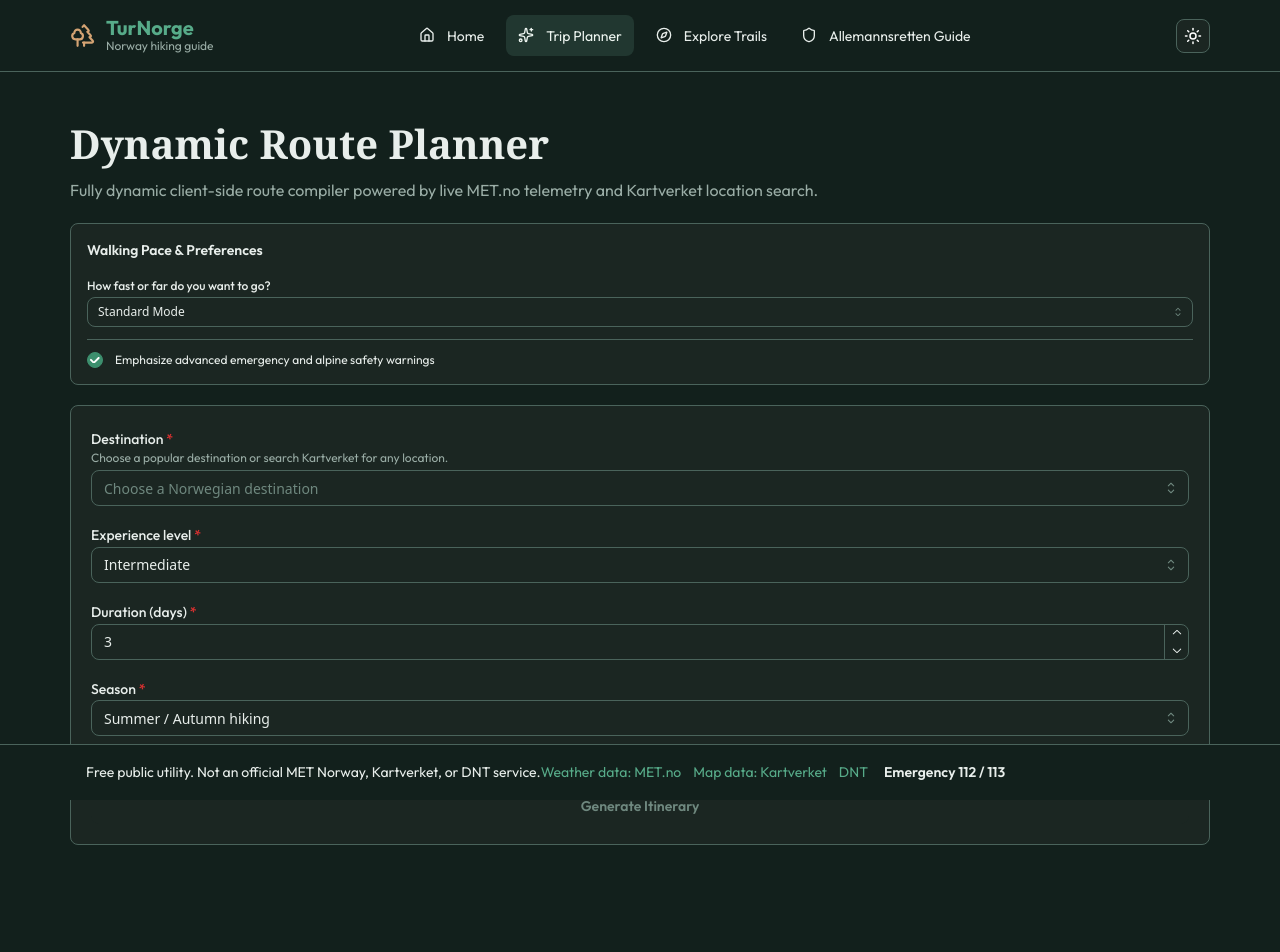
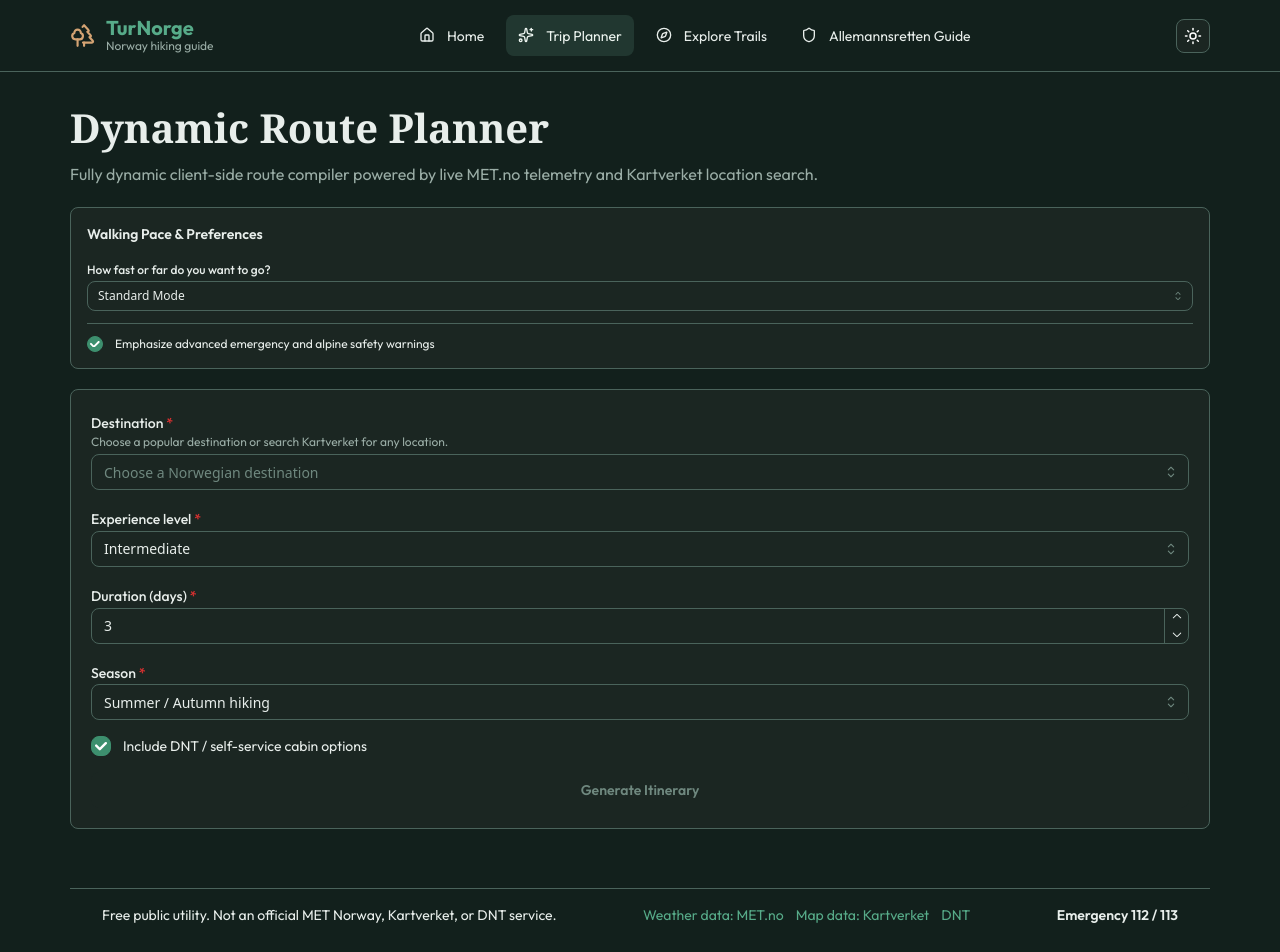
Before and after one commit to Nirush4/TurNorge, a React (Vite) app: page /planner in a window 1280 px wide. Shown: the top 952 px of the page. Built offline with nearby package versions, Linux system fonts and the light colour scheme; a web font is replaced by a local one.

Commit message:
fix: adjust container padding and layout for consistent styling across pages

```diff
--- a/src/components/AppFooter.tsx
+++ b/src/components/AppFooter.tsx
@@ -2,11 +2,19 @@ import { Anchor, Group, Text } from '@mantine/core';
 
 export function AppFooter() {
   return (
-    <Group h="100%" px="0" py="md" justify="space-between" wrap="wrap" gap="0">
+    <Group
+      h="100%"
+      px="md"
+      py="md"
+      justify="space-between"
+      wrap="wrap"
+      gap="0"
+      style={{ overflowX: 'hidden' }}
+    >
       <Text size="sm">
         Free public utility. Not an official MET Norway, Kartverket, or DNT service.
       </Text>
-      <Group gap="sm" pr="md">
+      <Group gap="sm">
         <Anchor href="https://www.met.no/" target="_blank" rel="noreferrer" size="sm">
           Weather data: MET.no
         </Anchor>
--- a/src/components/AppLayout.tsx
+++ b/src/components/AppLayout.tsx
@@ -1,5 +1,5 @@
 import { useState } from 'react';
-import { AppShell, Burger, Group, NavLink, Stack, Container } from '@mantine/core';
+import { AppShell, Burger, Group, NavLink, Stack, Container, Box } from '@mantine/core';
 import { Compass, Home, Shield, Sparkles, BookmarkCheck } from 'lucide-react';
 import { NavLink as RouterNavLink, Outlet } from 'react-router-dom';
 import { AccessibilityWrapper } from '@/components/AccessibilityWrapper';
@@ -32,7 +32,6 @@ export function AppLayout() {
     <AccessibilityWrapper>
       <AppShell
         header={{ height: { base: 62, sm: 72 } }}
-        footer={{ height: { base: 'auto', sm: 56 } }}
         navbar={{
           width: 280,
           breakpoint: 'md',
@@ -97,16 +96,39 @@ export function AppLayout() {
         </AppShell.Navbar>
 
         <AppShell.Main id="main-content" tabIndex={-1}>
-          <Container size="lg" p={0}>
-            <Outlet />
+          <Container
+            size="lg"
+            p={0}
+            style={{
+              minHeight: 'calc(100vh - 200px)',
+              display: 'flex',
+              flexDirection: 'column',
+              justifyContent: 'space-between',
+              overflowX: 'hidden',
+            }}
+          >
+            <div>
+              <Outlet />
+            </div>
+            <Box
+              component="footer"
+              style={{
+                width: '100vw',
+                position: 'relative',
+                left: '50%',
+                right: '50%',
+                marginLeft: '-50vw',
+                marginRight: '-50vw',
+                borderTop: '1px solid var(--mantine-color-default-border)',
+                overflowX: 'hidden',
+              }}
+            >
+              <Container size="lg" px="md">
+                <AppFooter />
+              </Container>
+            </Box>
           </Container>
         </AppShell.Main>
-
-        <AppShell.Footer>
-          <Container size="lg" h="100%" px="md" style={{ display: 'flex', alignItems: 'center' }}>
-            <AppFooter />
-          </Container>
-        </AppShell.Footer>
       </AppShell>
     </AccessibilityWrapper>
   );
--- a/src/pages/Explore.tsx
+++ b/src/pages/Explore.tsx
@@ -271,7 +271,7 @@ export function ExplorePage() {
   };
 
   return (
-    <Container size="lg" py="xl" px="0">
+    <Container size="lg" py="md" px="0" component="main" mih="100dvh">
       <Stack gap="lg">
         <div>
           <Title order={1} fz={{ base: '1.7rem', sm: '2.5rem' }} c={isDark ? '#eef4f1' : 'dark.7'}>
--- a/src/pages/Favorites.tsx
+++ b/src/pages/Favorites.tsx
@@ -21,7 +21,7 @@ export function Favorites(): JSX.Element {
 
   if (savedRoutes.length === 0) {
     return (
-      <Container size="md" py="xl" px="0">
+      <Container size="lg" py="md" px="0" component="main" mih="100dvh">
         <Title order={1} fz={{ base: '1.7rem', sm: '2.5rem' }} c={isDark ? '#eef4f1' : 'dark.7'}>
           Saved Favorites
         </Title>
@@ -35,7 +35,7 @@ export function Favorites(): JSX.Element {
   }
 
   return (
-    <Container size="md" py="xl" px="0">
+    <Container size="lg" py="md" px="0" component="main" mih="100dvh">
       <Group justify="space-between" mb="lg">
         <div>
           <Title order={1} fz={{ base: '1.7rem', sm: '2.5rem' }} c={isDark ? '#eef4f1' : 'dark.7'}>
--- a/src/pages/Home.tsx
+++ b/src/pages/Home.tsx
@@ -38,7 +38,7 @@ export function HomePage() {
   const isDark = colorScheme === 'dark';
 
   return (
-    <Container size="lg" py="xl" px="0" component="main">
+    <Container size="lg" py="md" px="0" component="main" mih="100dvh">
       <Stack gap="xl">
         <Card
           padding="xl"
--- a/src/pages/Planner.tsx
+++ b/src/pages/Planner.tsx
@@ -336,7 +336,7 @@ export function PlannerPage() {
   }));
 
   return (
-    <Container size="lg" py="xl" px="0" component="main">
+    <Container size="lg" pt="md" pb="xl" px="0" component="main" mih="100dvh">
       <Stack gap="lg">
         <header>
           <Title order={1} fz={{ base: '1.7rem', sm: '2.5rem' }}>
--- a/src/pages/Toolkit.tsx
+++ b/src/pages/Toolkit.tsx
@@ -40,7 +40,7 @@ export function ToolkitPage() {
   };
 
   return (
-    <Container size="lg" py="xl" px="0" component="main">
+    <Container size="lg" py="md" px="0" component="main" mih="100dvh">
       <Stack gap="lg">
         <section aria-labelledby="toolkit-heading">
           <Title order={1} fz={{ base: '1.7rem', sm: '2.5rem' }} c={isDark ? '#eef4f1' : 'dark.7'}>
@@ -57,7 +57,7 @@ export function ToolkitPage() {
         <SimpleGrid cols={{ base: 1, sm: 3 }} spacing="md">
           <Card withBorder padding="md" radius="md">
             <Group gap="xs" mb="xs">
-              <Compass size={18} color="#2d6a4f" aria-hidden="true" />
+              <Compass size={18} color="#2d7a4f" aria-hidden="true" />
               <Text fw={600} size="sm" c={isDark ? '#eef4f1' : 'dark.8'}>
                 Utmark vs. Innmark
               </Text>
@@ -97,7 +97,7 @@ export function ToolkitPage() {
 
         <Accordion variant="separated" defaultValue="roam">
           <Accordion.Item value="roam">
-            <Accordion.Control icon={<Compass size={16} color="#2d6a4f" aria-hidden="true" />}>
+            <Accordion.Control icon={<Compass size={16} color="#2d7a4f" aria-hidden="true" />}>
               <Text fw={600} c={isDark ? '#eef4f1' : 'dark.8'}>
                 The Right to Roam (Allemannsretten)
               </Text>
@@ -113,7 +113,7 @@ export function ToolkitPage() {
           </Accordion.Item>
 
           <Accordion.Item value="camp">
-            <Accordion.Control icon={<Backpack size={16} color="#2d6a4f" aria-hidden="true" />}>
+            <Accordion.Control icon={<Backpack size={16} color="#2d7a4f" aria-hidden="true" />}>
               <Text fw={600} c={isDark ? '#eef4f1' : 'dark.8'}>
                 Wild Camping Rules & Distance Limits
               </Text>
@@ -130,7 +130,7 @@ export function ToolkitPage() {
           </Accordion.Item>
 
           <Accordion.Item value="fire">
-            <Accordion.Control icon={<Flame size={16} color="#2d6a4f" aria-hidden="true" />}>
+            <Accordion.Control icon={<Flame size={16} color="#2d7a4f" aria-hidden="true" />}>
               <Text fw={600} c={isDark ? '#eef4f1' : 'dark.8'}>
                 Campfires & Outdoor Cooking Regulations
               </Text>
@@ -149,7 +149,7 @@ export function ToolkitPage() {
           </Accordion.Item>
 
           <Accordion.Item value="waste">
-            <Accordion.Control icon={<Droplets size={16} color="#2d6a4f" aria-hidden="true" />}>
+            <Accordion.Control icon={<Droplets size={16} color="#2d7a4f" aria-hidden="true" />}>
               <Text fw={600} c={isDark ? '#eef4f1' : 'dark.8'}>
                 Water Safety & Leave No Trace Waste
               </Text>
@@ -165,7 +165,7 @@ export function ToolkitPage() {
           </Accordion.Item>
 
           <Accordion.Item value="emergency">
-            <Accordion.Control icon={<PhoneCall size={16} color="#2d6a4f" aria-hidden="true" />}>
+            <Accordion.Control icon={<PhoneCall size={16} color="#2d7a4f" aria-hidden="true" />}>
               <Text fw={600} c={isDark ? '#eef4f1' : 'dark.8'}>
                 Emergency Contacts & Mountain Rescue
               </Text>
@@ -229,7 +229,7 @@ export function ToolkitPage() {
                 }
                 checked={checked.includes(item.id)}
                 onChange={() => toggle(item.id)}
-                color="green"
+                color="#2d7a4f"
                 aria-label={item.label}
               />
             ))}
```
